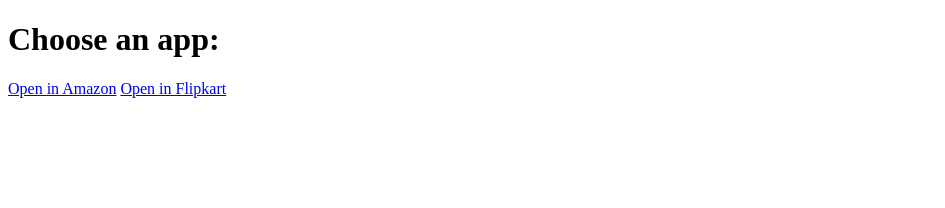
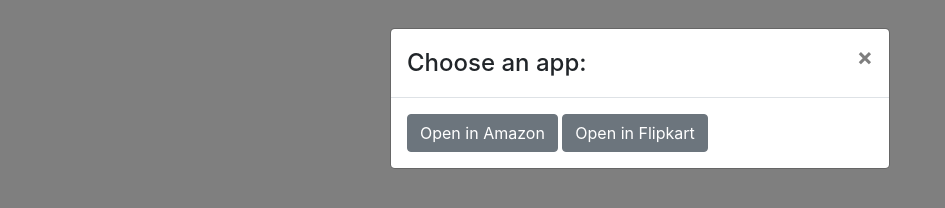
Before and after one commit to Knightrobber/QR, a plain HTML site: page index.html in a window 1280 px wide. Shown: the whole page, without its empty margins (0-945 px from the left). Drawn offline with nearby package versions, Linux system fonts and the light colour scheme.

Commit message:
Update index.html

```diff
--- a/index.html
+++ b/index.html
@@ -1,8 +1,41 @@
 <!DOCTYPE html>
 <html>
+<head>
+  <title>Choose an App</title>
+  <link rel="stylesheet" href="https://maxcdn.bootstrapcdn.com/bootstrap/4.5.0/css/bootstrap.min.css">
+</head>
 <body>
-  <h1>Choose an app:</h1>
-  <a href="https://www.amazon.in/Sony-PS5-PlayStation-Console/dp/B0BRCP72X8/ref=sr_1_1?crid=RJPMHJYRTTT4&keywords=ps5&qid=1684921894&sprefix=ps%2Caps%2C224&sr=8-1" target="_blank">Open in Amazon</a>
-  <a href="https://www.flipkart.com/sony-playstation-5-console-825-gb/p/itma828c9032dd29" target="_blank">Open in Flipkart</a>
+  <!-- Modal -->
+  <div class="modal fade" id="myModal" tabindex="-1" role="dialog" aria-labelledby="modalLabel" aria-hidden="true">
+    <div class="modal-dialog">
+      <div class="modal-content">
+        <div class="modal-header">
+          <h4 class="modal-title">Choose an app:</h4>
+          <button type="button" class="close" data-dismiss="modal">&times;</button>
+        </div>
+        <div class="modal-body">
+          <button class="btn btn-secondary" onclick="openAmazon()">Open in Amazon</button>
+          <button class="btn btn-secondary" onclick="openFlipkart()">Open in Flipkart</button>
+        </div>
+      </div>
+    </div>
+  </div>
+
+  <script src="https://code.jquery.com/jquery-3.5.1.slim.min.js"></script>
+  <script src="https://cdn.jsdelivr.net/npm/bootstrap@4.5.0/dist/js/bootstrap.min.js"></script>
+
+  <script>
+    $(document).ready(function() {
+      $('#myModal').modal('show');
+    });
+
+    function openAmazon() {
+      window.open('https://www.amazon.in/Sony-PS5-PlayStation-Console/dp/B0BRCP72X8/ref=sr_1_1?crid=RJPMHJYRTTT4&keywords=ps5&qid=1684921894&sprefix=ps%2Caps%2C224&sr=8-1', '_blank');
+    }
+
+    function openFlipkart() {
+      window.open('https://www.flipkart.com/sony-playstation-5-console-825-gb/p/itma828c9032dd29', '_blank');
+    }
+  </script>
 </body>
 </html>
```
